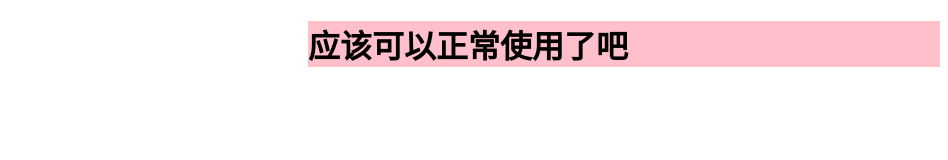
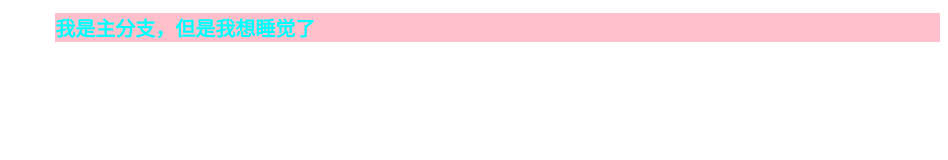
Before and after one commit to haifengyina2333/study_demo_Github, a plain HTML site: page index.html in a window 1280 px wide. Shown: the whole page, without its empty margins (332-1280 px from the left). Drawn offline with Linux system fonts and the light colour scheme.

Commit message:
主分支,第不知道多少次更新

```diff
--- a/CSS/index.css
+++ b/CSS/index.css
@@ -1,4 +1,6 @@
 h1{
-    margin-left: 50%;
+    margin-left: 30%;
     background-color: pink;
+    color: aqua;
+    font-size: 20px;
 }
--- a/index.html
+++ b/index.html
@@ -9,6 +9,6 @@
 </head>
 <body>
 
-    <h1>应该可以正常使用了吧</h1>
+    <h1>我是主分支，但是我想睡觉了</h1>
 </body>
 </html>
```
